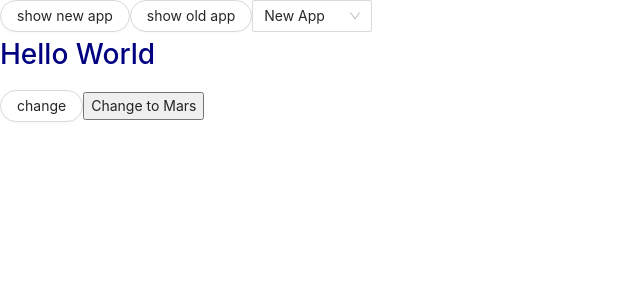
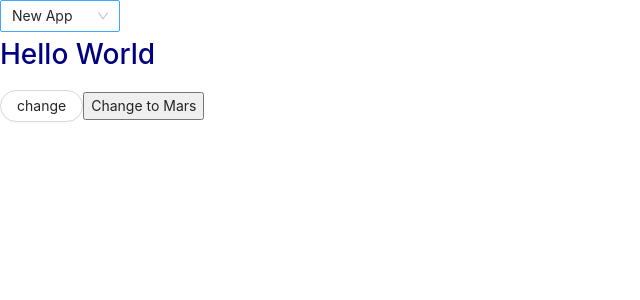
Before and after one commit to The-Spaghetti-Is-Ready/JS-Hello-World-Practice-Web-App, a React app: page / in a window 1280 px wide. Shown: the top 300 px of the page, without its empty margins (0-640 px from the left). Built offline with nearby package versions, Linux system fonts and the light colour scheme.

Commit message:
Removed old app switch buttons.

```diff
--- a/src/SwitchButton.js
+++ b/src/SwitchButton.js
@@ -6,12 +6,6 @@ const { Option } = Select
 
 export function SwitchButton({setState, defaultsubapp}){
   return h('div', {id: 'appbuttons'},
-    h(Button, {shape: 'round', onClick(){
-      setState({subApp: 'NewApp'})
-    }}, 'show new app'),
-    h(Button, {shape: 'round', onClick(){
-      setState({subApp: 'LegApp'})
-    }}, 'show old app'),
     h(Select, {defaultValue: defaultsubapp, style: {width: 120}, onChange: function (value){
       handleChange(value, setState)
     }},
```
Also changed, not shown: src/dist/SwitchButton.dev.js.
